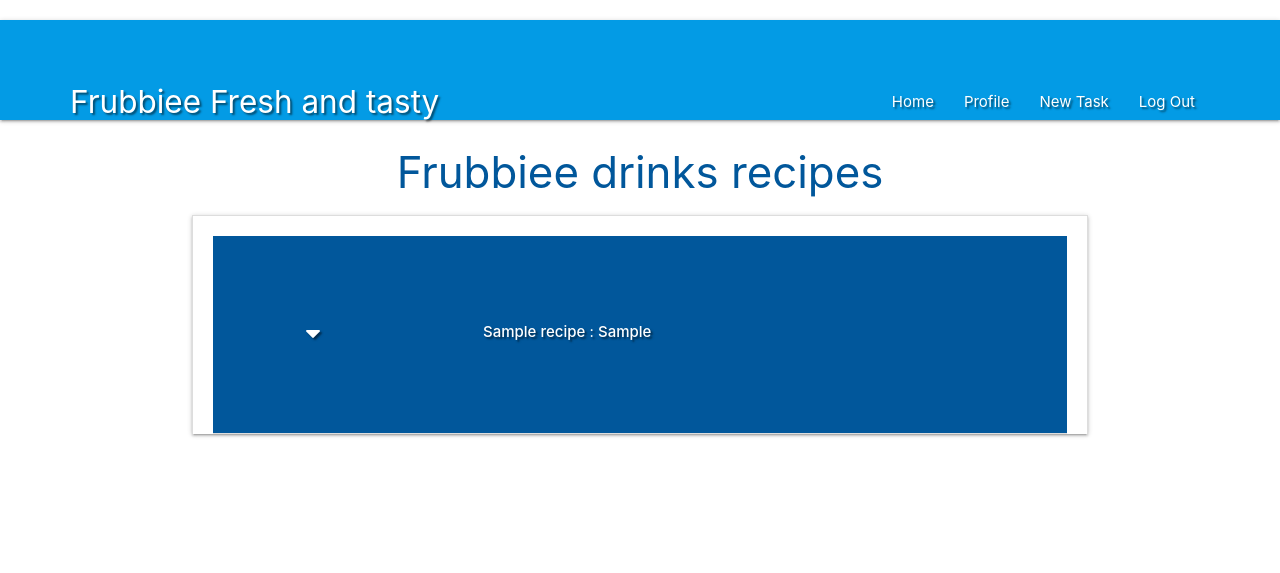
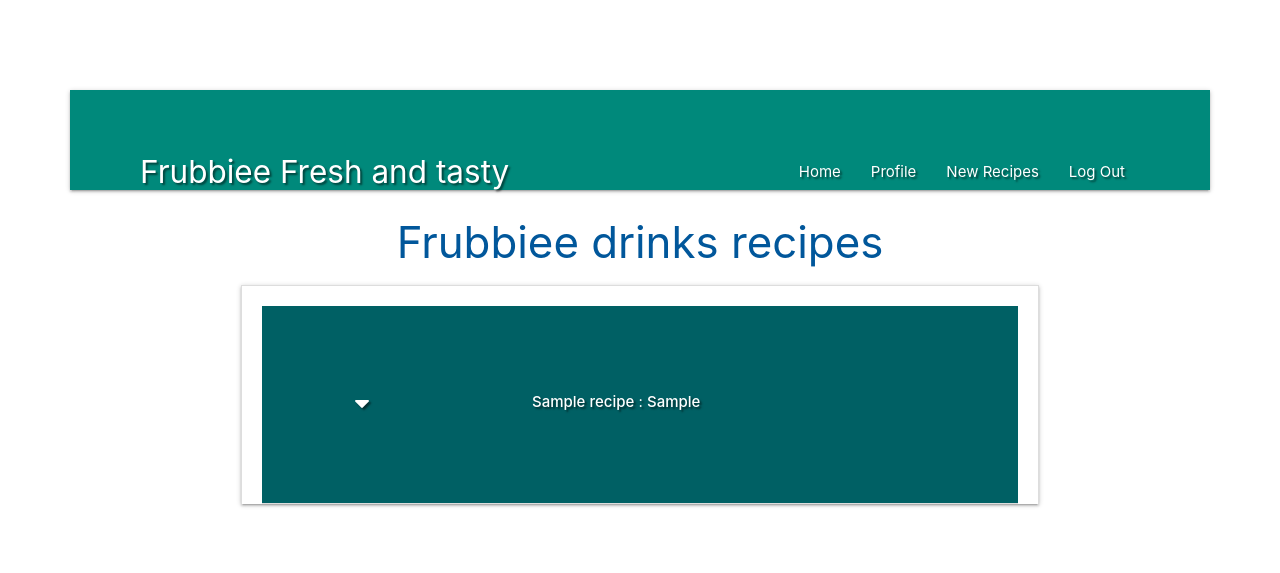
Before and after one commit to suzzet31/Frubbiee, a Flask app: page /get_recipes in a window 1280 px wide. Shown: the top 573 px of the page. Run offline with Flask 2, Linux system fonts and the light colour scheme; the visitor is signed in with stand-in values (Sample User, id 1); a database or web service that is not in the repository returns one stand-in record (values such as "Sample title"); some libraries are stand-ins or nearby versions.

Commit message:
git add color

```diff
--- a/app.py
+++ b/app.py
@@ -12,11 +12,6 @@ if os.path.exists("env.py"):
 
 
 app = Flask(__name__)
-
-APP_ROOT = os.path.dirname(os.path.abspath(__file__))
-
-
-client = MongoClient('mongodb://localhost/')
 
 
 app.config["MONGO_DBNAME"] = os.environ.get("MONGO_DBNAME")
@@ -80,7 +75,7 @@ def contact():
 
 
 
-app.route("/posts", methods=["POST"])
+app.route("/", methods=["POST"])
 def posts():
         if request.method == "POST":
            flash("Your recipe is been posted")
--- a/static/css/style.css
+++ b/static/css/style.css
@@ -4,19 +4,7 @@
     margin: 0;
 }
 
-body {
-    text-decoration-style: Lato, sans-serif;
-    -webkit-text-size-adjust: auto;
-    text-overflow: #bbb;
-}
-
-.col-md-5 img {
-    width: 100%
-}
-
 div {
-    /* width: 300px; */
-    /* border: 15px solid green; */
     padding: 50px;
     margin: 20px;
 }
@@ -33,3 +21,7 @@ input {
     line-height: 2;
 
 }
+
+div~p {
+    background-color: rgb(147, 147, 101);
+}
--- a/templates/add_recipes.html
+++ b/templates/add_recipes.html
@@ -3,7 +3,7 @@
 <h3 class="light-blue-text text-darken-4 center-align">Add Recipes</h3>
 
 <div class="row card-panel grey lighten-5">
-   <form class="col s12" method="POST" action="{{ url_for('add_recipesk') }}">
+   <form class="col s12" method="POST" action="{{ url_for('add_recipes') }}">
       <!-- category selection -->
       <div class="row">
          <div class="input-field col s12">
--- a/templates/base.html
+++ b/templates/base.html
@@ -15,11 +15,10 @@
     <title>Frubbiee Drinks</title>
 </head>
 
-<body>
-
-    <header>
+<body class="container-fluid scrollspy">
+    <div class="navbnavar-fixed">
+        <nav class="nav-extended black text-shadow light-blue darken-1 teal scrollspy autocomplete responsive">
             <!-- top navbar -->
-        <nav class="nav-extended  black text-shadow light-blue darken-1">
             <div class="nav-wrapper">
                 <a href="{{ url_for('get_recipes') }}" class="brand-logo">Frubbiee Fresh and tasty</a>
                 <a href="#" data-target="mobile-demo" class="sidenav-trigger right"><i class="fas fa-bars"></i></a>
@@ -27,7 +26,7 @@
                     <li><a href="{{ url_for('get_recipes') }}">Home</a></li>
                     {% if session.user %}
                     <li><a href="{{ url_for('profile', username=session['user']) }}">Profile</a></li>
-                    <li><a href="{{ url_for('add_recipes') }}">New Task</a></li>
+                    <li><a href="{{ url_for('add_recipes') }}">New Recipes</a></li>
                     {% if session.user|lower == "admin"|lower %}
                     <li><a href="{{ url_for('get_categories') }}">Manage Categories</a></li>
                     {% endif %}
--- a/templates/recipes.html
+++ b/templates/recipes.html
@@ -5,7 +5,7 @@
 <ul class="collapsible">
     {% for recipes in recipes %}
     <li>
-        <div class="collapsible-header white-text light-blue darken-4 text-shadow">
+        <div class="collapsible-header white-text  cyan light-blue-text darken-4 text-shadow">
             <div class="col s3">
                 <i class="fas fa-caret-down"></i>
                 {% if session.user|lower == recipes.created_by|lower %}
@@ -33,7 +33,7 @@
         </div>
         <div class="collapsible-body">
             <strong>{{ recipes.category_name }}</strong>
-            <p>{{ recipes.task_description }}</p>
+            <p>{{ recipes.recipes_description }}</p>
             <p><em>by: {{ recipes.created_by }}</em></p>
         </div>
     </li>
```
Also changed, not shown: templates/edit_recipes.html (+4 -4 lines). Lines whose indentation alone changed are shown as unchanged.
